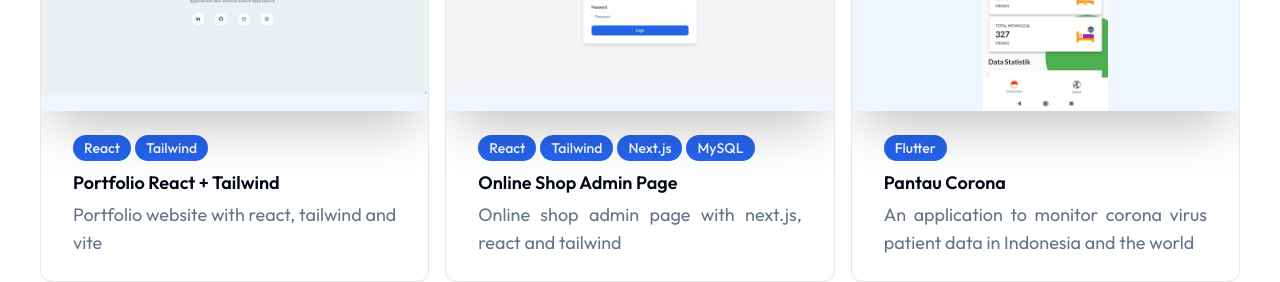
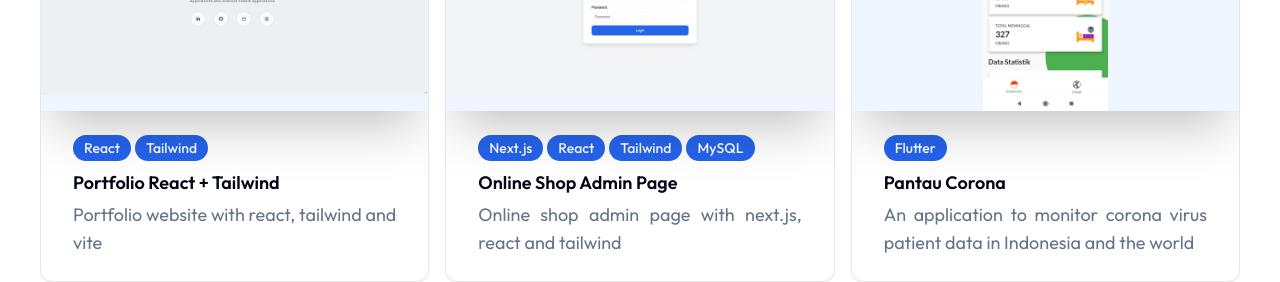
Before and after one commit to mrizkinm/mrizkinm.github.io, a Next.js app: page / in a window 1280 px wide. Shown: the part 4520-4802 px from the top of the page. Built offline with nearby package versions, Linux system fonts and the light colour scheme.

Commit message:
reorder project categories for Online Shop Admin Page

```diff
--- a/components/Projects.jsx
+++ b/components/Projects.jsx
@@ -63,7 +63,7 @@ const project = [
   },
   {
     image: ['/img/projects/shop1.jpg', '/img/projects/shop2.jpg', '/img/projects/shop3.jpg', '/img/projects/shop4.jpg', '/img/projects/shop5.jpg', '/img/projects/shop6.jpg', '/img/projects/shop7.jpg', '/img/projects/shop8.jpg'],
-    category: ['React', 'Tailwind', 'Next.js', 'MySQL'],
+    category: ['Next.js', 'React', 'Tailwind', 'MySQL'],
     name: 'Online Shop Admin Page',
     description: 'Online shop admin page with next.js, react and tailwind',
     link: '',
```
